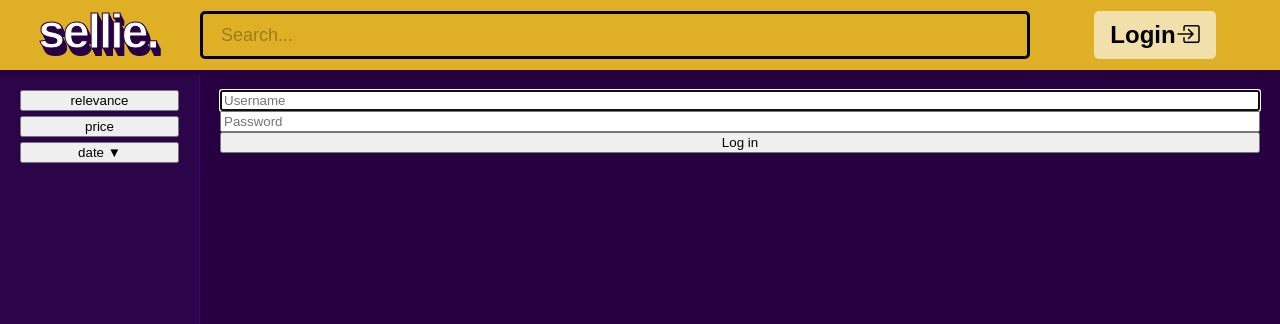
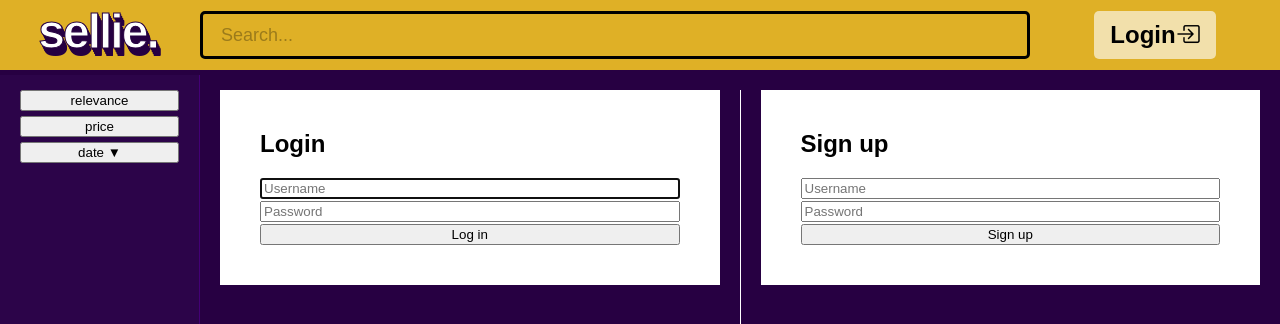
Before and after one commit to azynga/sellie-client, a React (Create React App) app: page /login in a window 1280 px wide. Shown: the top 324 px of the page. Built offline with nearby package versions, Linux system fonts and the light colour scheme; no server answers; a web font is replaced by a local one.

Commit message:
add route protection, merge login and signup to one page

```diff
--- a/src/App.jsx
+++ b/src/App.jsx
@@ -9,8 +9,7 @@ import SideBar from './components/SideBar';
 import Browse from './components/Browse';
 import Create from './components/Create';
 import NoMatch from './components/NoMatch';
-import Signup from './components/Signup';
-import Login from './components/Login';
+import LoginPage from './components/LoginPage';
 import ProtectedRoute from './components/ProtectedRoute';
 
 export const SearchContext = createContext();
@@ -86,15 +85,27 @@ const App = () => {
                                 element={<Browse items={items} />}
                             />
                             <Route
-                                path='/create'
+                                path='/login'
                                 element={
-                                    <ProtectedRoute>
-                                        <Create />
-                                    </ProtectedRoute>
+                                    loggedInUser ? (
+                                        <Navigate to='/browse' />
+                                    ) : (
+                                        <LoginPage />
+                                    )
                                 }
                             />
-                            <Route path='/signup' element={<Signup />} />
-                            <Route path='/login' element={<Login />} />
+
+                            <Route element={<ProtectedRoute />}>
+                                <Route path='/create' element={<Create />} />
+                                <Route
+                                    path='/profile'
+                                    element={<h2>Profile</h2>}
+                                />
+                                <Route
+                                    path='/messages'
+                                    element={<h2>Messages</h2>}
+                                />
+                            </Route>
                             <Route path='*' element={<NoMatch />} />
                         </Routes>
                     </main>
--- a/src/App.scss
+++ b/src/App.scss
@@ -292,6 +292,27 @@ h3 {
     }
 }
 
+.login-page {
+    width: 100%;
+    height: 100%;
+    justify-content: space-evenly;
+    // align-items: center;
+    gap: 20px;
+}
+
+.auth-form {
+    background-color: white;
+    padding: 40px;
+    width: 100%;
+    height: fit-content;
+    h2 {
+        margin: 0 0 20px;
+    }
+    form {
+        gap: 2px;
+    }
+}
+
 .white {
     color: white;
 }
--- a/src/components/Login.jsx
+++ b/src/components/Login.jsx
@@ -26,28 +26,29 @@ const Login = () => {
     };
 
     return (
-        <div className='login'>
+        <div className='auth-form col'>
+            <h2>Login</h2>
             <form className='col' onSubmit={handleLogin}>
-                <label htmlFor='username' className='visually-hidden'>
+                <label htmlFor='login-username' className='visually-hidden'>
                     Username
                 </label>
                 <input
                     type='text'
                     name='username'
-                    id='username'
+                    id='login-username'
                     placeholder='Username'
                     autoComplete='off'
                     autoFocus
                     onChange={(event) => setUsername(event.target.value)}
                 />
 
-                <label htmlFor='password' className='visually-hidden'>
+                <label htmlFor='login-password' className='visually-hidden'>
                     Password
                 </label>
                 <input
                     type='password'
                     name='password'
-                    id='password'
+                    id='login-password'
                     placeholder='Password'
                     onChange={(event) => setPassword(event.target.value)}
                 />
--- /dev/null
+++ b/src/components/LoginPage.jsx
@@ -0,0 +1,23 @@
+import React from 'react';
+import { Navigate } from 'react-router-dom';
+
+import Login from './Login';
+import Signup from './Signup';
+
+const LoginPage = () => {
+    return (
+        <div className='login-page row'>
+            <Login />
+            <div
+                className='divider'
+                style={{
+                    height: '100%',
+                    borderLeft: 'solid 1px white',
+                }}
+            ></div>
+            <Signup />
+        </div>
+    );
+};
+
+export default LoginPage;
--- a/src/components/ProtectedRoute.jsx
+++ b/src/components/ProtectedRoute.jsx
@@ -1,5 +1,5 @@
 import React, { useContext } from 'react';
-import { Navigate } from 'react-router-dom';
+import { Navigate, Outlet } from 'react-router-dom';
 
 import { UserContext } from '../App';
 
@@ -9,7 +9,7 @@ const ProtectedRoute = ({ children }) => {
     if (!loggedInUser) {
         return <Navigate to='/' />;
     } else {
-        return <>{children}</>;
+        return children ? children : <Outlet />;
     }
 };
 
--- a/src/components/Signup.jsx
+++ b/src/components/Signup.jsx
@@ -26,28 +26,29 @@ const Signup = () => {
     };
 
     return (
-        <div className='signup'>
+        <div className='auth-form col'>
+            <h2>Sign up</h2>
             <form className='col' onSubmit={handleSignup}>
-                <label htmlFor='username' className='visually-hidden'>
+                <label htmlFor='signup-username' className='visually-hidden'>
                     Username
                 </label>
                 <input
                     type='text'
                     name='username'
-                    id='username'
+                    id='signup-username'
                     placeholder='Username'
                     autoComplete='off'
-                    autoFocus
+                    // autoFocus
                     onChange={(event) => setUsername(event.target.value)}
                 />
 
-                <label htmlFor='password' className='visually-hidden'>
+                <label htmlFor='signup-password' className='visually-hidden'>
                     Password
                 </label>
                 <input
                     type='password'
                     name='password'
-                    id='password'
+                    id='signup-password'
                     placeholder='Password'
                     onChange={(event) => setPassword(event.target.value)}
                 />
```
